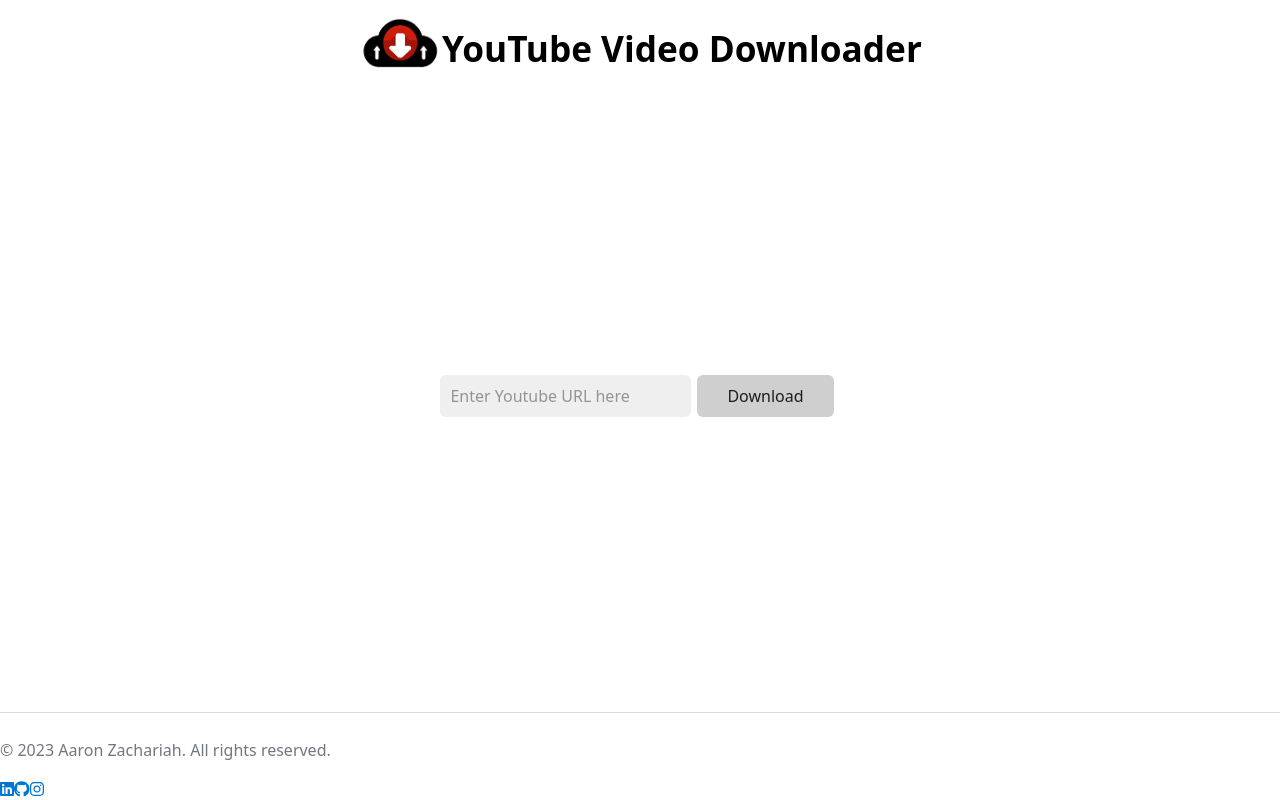
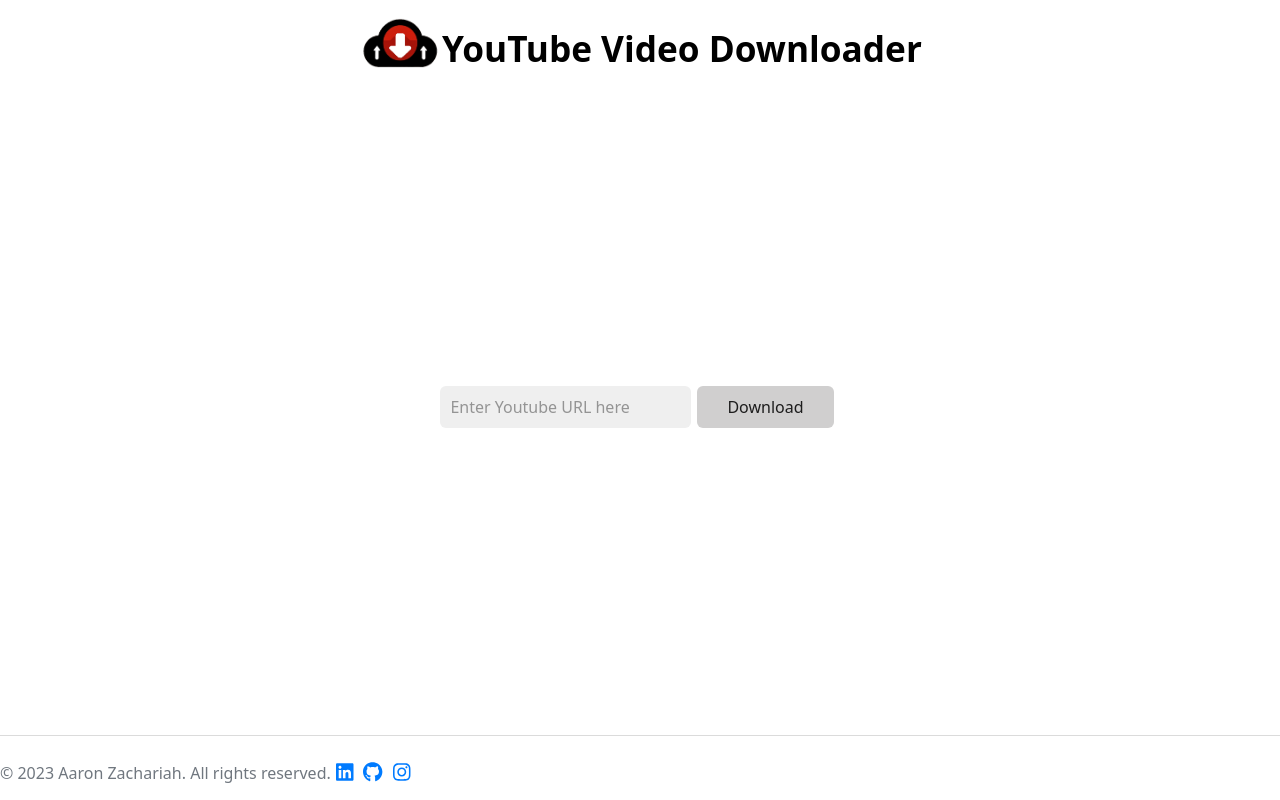
Before and after one commit to zachaa2/Youtube-Downloader, a React (Vite) app in the folder frontend/: page / in a window 1280 px wide. Built offline with nearby package versions, Linux system fonts and the light colour scheme.

Commit message:
fix copyright and icon styling in footer

```diff
--- a/frontend/src/components/Footer/Footer.jsx
+++ b/frontend/src/components/Footer/Footer.jsx
@@ -8,9 +8,7 @@
 
   return (
     <footer className={styles.footerStyle}>
-      <div className={styles.footerContentStyle}>
-        <p>© 2023 Aaron Zachariah. All rights reserved.</p>
-        <div className={styles.iconContainerStyle}>
+      <p className={styles.copyrightStyle} >© 2023 Aaron Zachariah. All rights reserved.</p>
       <a href='https://www.linkedin.com/in/aaron-zachariah/' target='_blank' rel='noopener noreferrer' className={styles.iconStyle} >
         <FontAwesomeIcon icon={faLinkedin} />
       </a>
@@ -20,8 +18,6 @@
       <a href='https://www.instagram.com/aaron.zachariah/' target='_blank' rel='noopener noreferrer' className={styles.iconStyle} >
         <FontAwesomeIcon icon={faInstagram} />
       </a>
-        </div>
-      </div>
     </footer>
   );
 
--- a/frontend/src/components/Footer/Footer.module.css
+++ b/frontend/src/components/Footer/Footer.module.css
@@ -1,24 +1,21 @@
 .footerStyle {
     bottom:0;
-    width:100%;
-};
-
-.footerContentStyle{
-  display: flex;
-  flex-direction: row;
-  width: 100%;
-};
-
-.iconContainerStyle {
+    width: 100%;
     display: flex;
-    flex-direction: row;
-    align-content: center;
+    justify-content: left;
     align-items: center;
 };
 
+.copyrightStyle {
+    width: auto;
+    font-size: 24px;
+}
+
 .iconStyle {
     color: #007bff;
-    margin: 0 10px;
-    font-size: 24px;
+    margin-right: 5px;
+    margin-left: 5px;
+    font-size: 20px;
     text-decoration: none;
+    align-items: center;
 };
```
Lines whose indentation alone changed are shown as unchanged.
